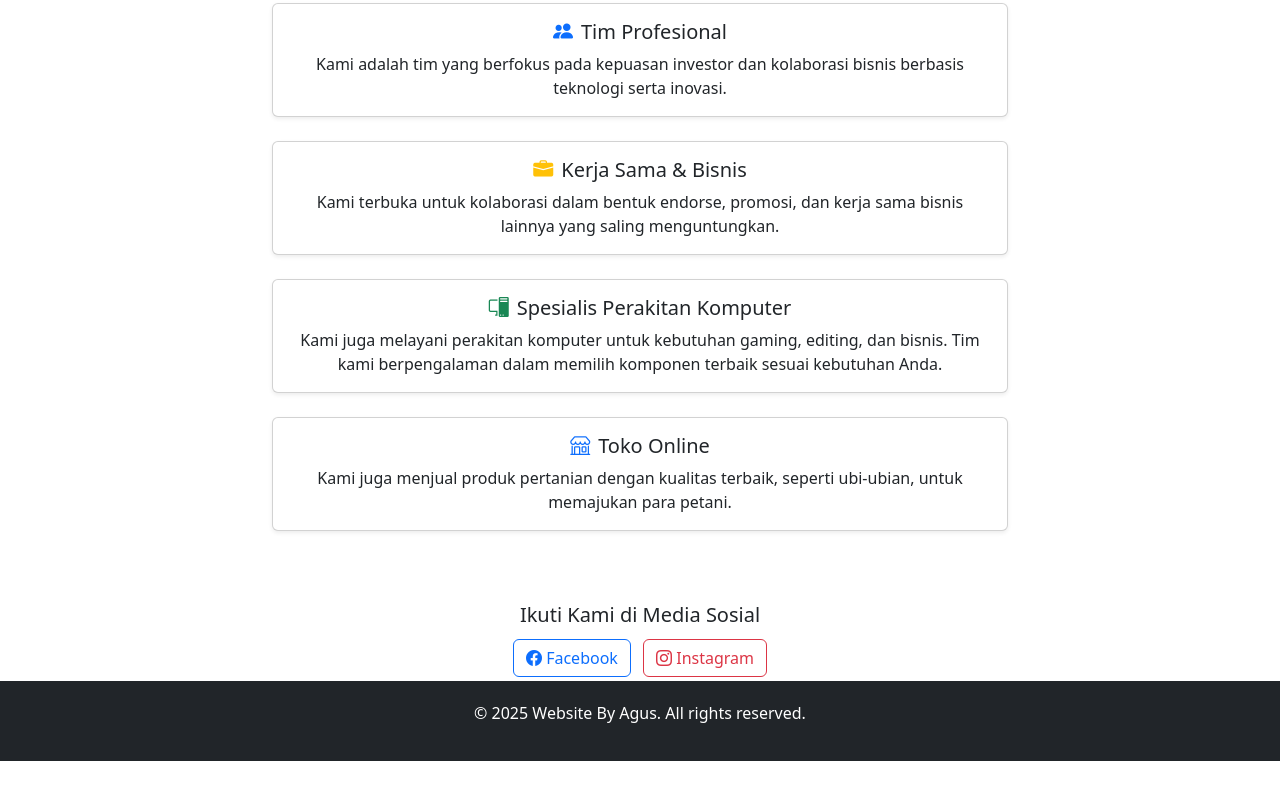
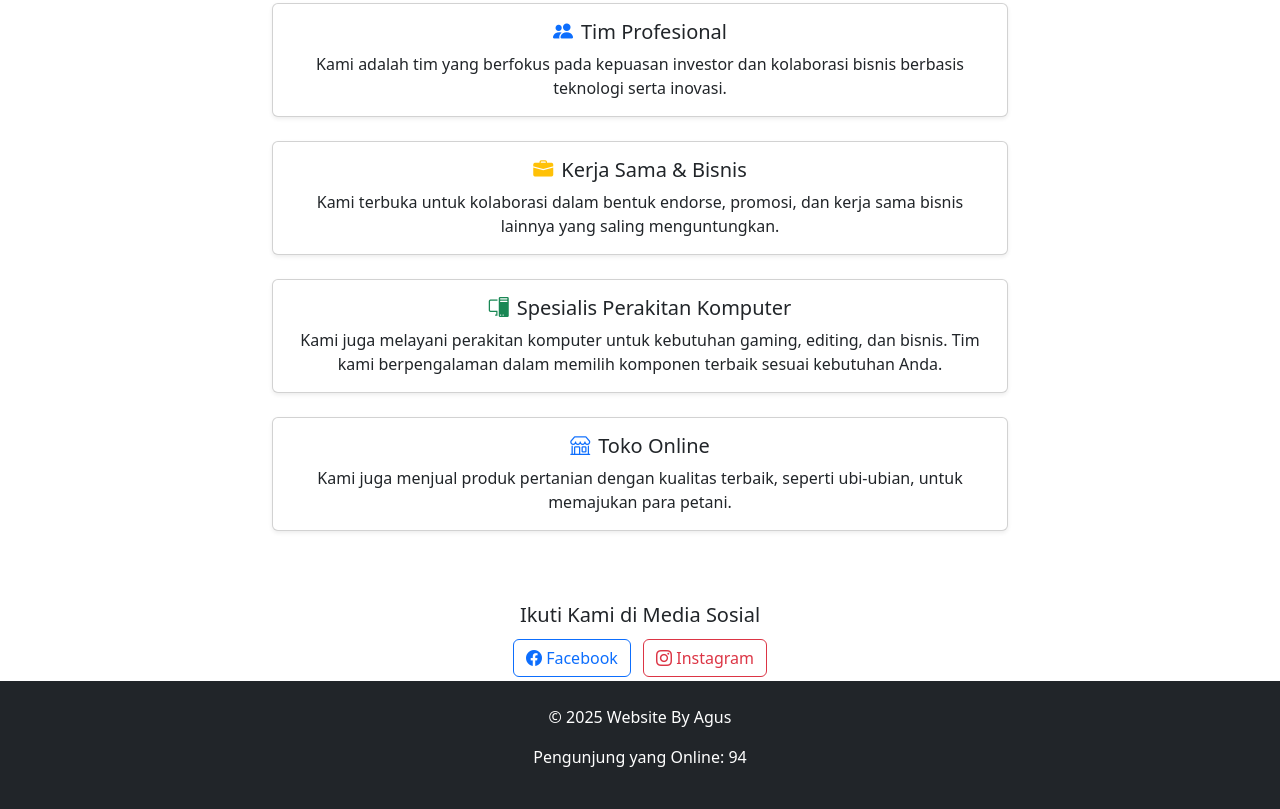
Before and after one commit to AkuAghe/Agus, a plain HTML site: page index.html in a window 1280 px wide. Shown: the part 563-1372 px from the top of the page. Before the commit the page ends 1324 px from the top, so only its background shows below. Drawn offline with nearby package versions, Linux system fonts and the light colour scheme.

Commit message:
Update index.html

```diff
--- a/index.html
+++ b/index.html
@@ -172,12 +172,31 @@
     </div>
   </div>
 
-  <!-- Footer -->
-  <footer>
-    <div class="container">
-      <p>&copy; 2025 Website By Agus. All rights reserved.</p>
-    </div>
-  </footer>
+
+  <!-- Footer Section -->
+<footer class="bg-dark text-white text-center py-4">
+  <div class="container">
+    <p>&copy; 2025 Website By Agus</p>
+    <p>Pengunjung yang Online: <span id="onlineVisitors">0</span></p>
+  </div>
+</footer>
+
+<!-- JavaScript untuk menambah pengunjung online (dummy data) -->
+<script>
+  // Fungsi untuk memperbarui jumlah pengunjung online
+  function updateOnlineVisitors() {
+    // Dummy data - di dunia nyata ini bisa diambil dari back-end
+    const onlineCount = Math.floor(Math.random() * 100) + 1; // Simulasi pengunjung online
+    document.getElementById('onlineVisitors').textContent = onlineCount;
+  }
+
+  // Update pengunjung online setiap 5 detik
+  setInterval(updateOnlineVisitors, 5000);
+
+  // Panggil langsung di awal untuk menampilkan nilai pertama
+  updateOnlineVisitors();
+</script>
+
 
   <!-- Bootstrap JS -->
   <script src="https://cdn.jsdelivr.net/npm/bootstrap@5.3.2/dist/js/bootstrap.bundle.min.js"></script>
```
